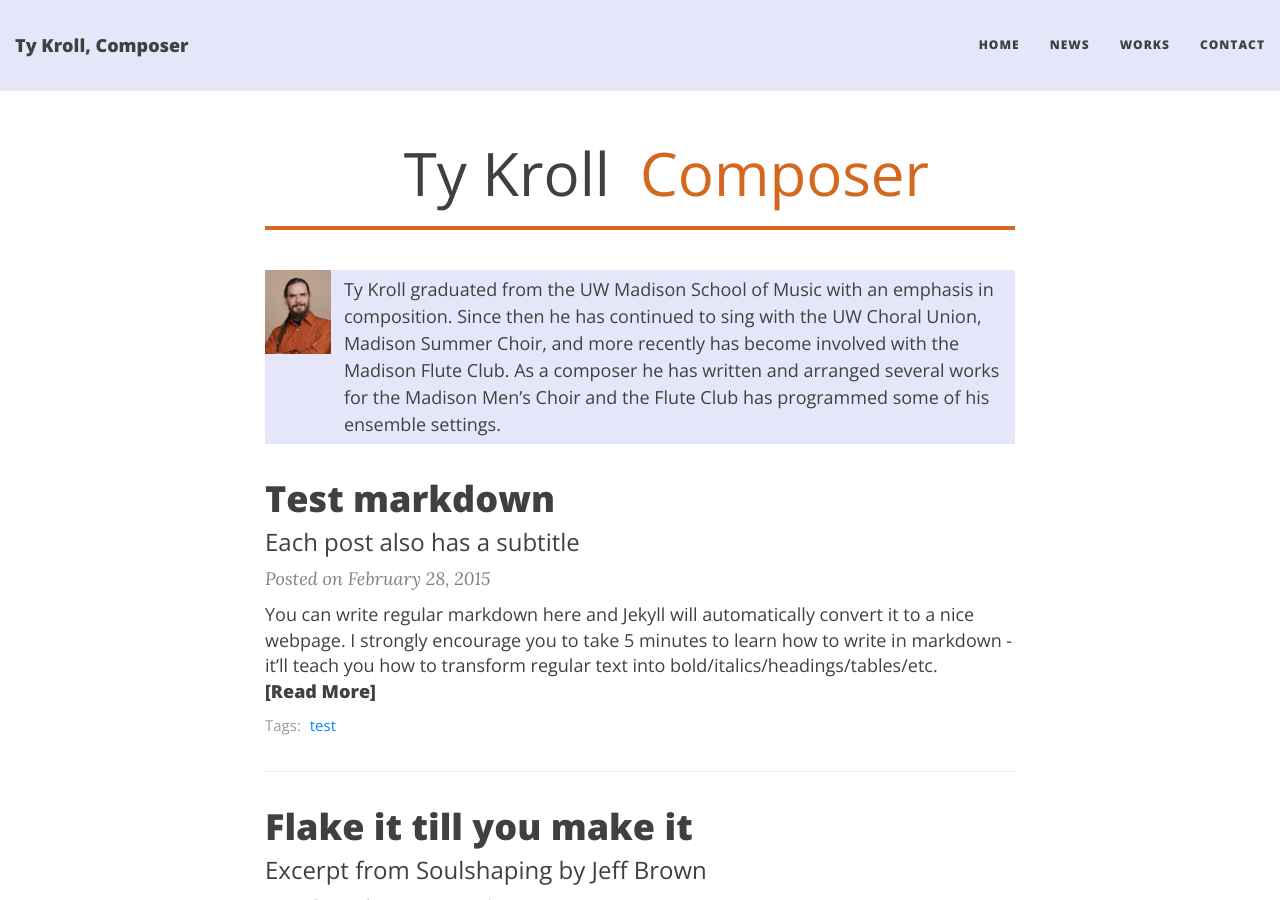
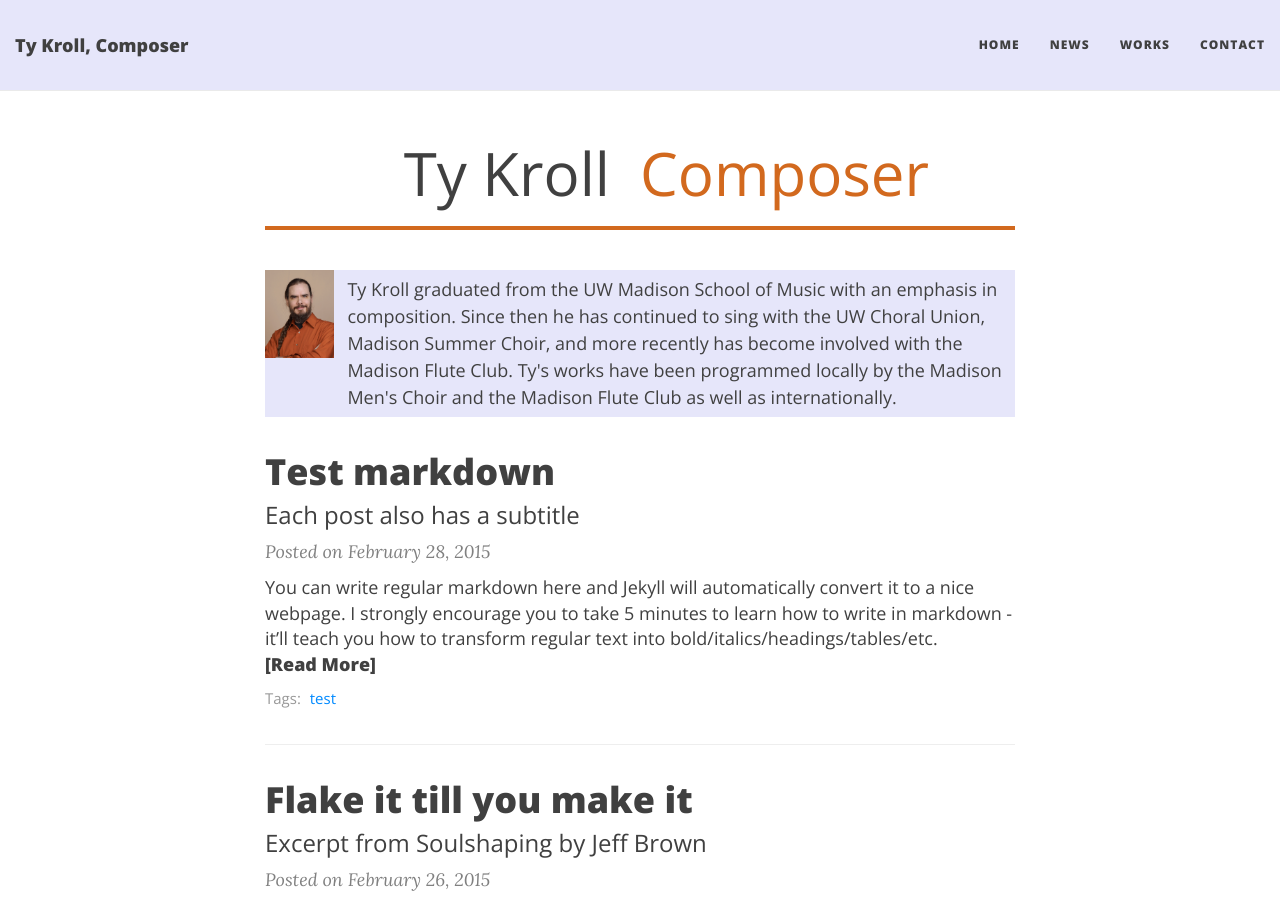
Before and after one commit to ctrueden/tykroll.com, a Jekyll site: the page built from index.html, in a window 1280 px wide and 900 px high. Built offline with Jekyll 4.4.1, drawn with Linux system fonts in a browser that asks for light colours; nearby versions of some CDN libraries; the list of posts is cut into pages by our own code.

Commit message:
Updated bio again

```diff
--- a/index.html
+++ b/index.html
@@ -29,7 +29,7 @@ use-site-title: true
 			-->
 			<p>
 			Ty Kroll graduated from the UW Madison School of Music with an emphasis in composition.
-			Since then he has continued to sing with the UW Choral Union, Madison Summer Choir, and more recently has become involved with the Madison Flute Club. As a composer he has written and arranged several works for the Madison Men’s Choir and the Flute Club has programmed some of his ensemble settings.
+			Since then he has continued to sing with the UW Choral Union, Madison Summer Choir, and more recently has become involved with the Madison Flute Club. Ty's works have been programmed locally by the Madison Men's Choir and the Madison Flute Club as well as internationally.
 			</p>
 		</td>
 	</tr>
```
